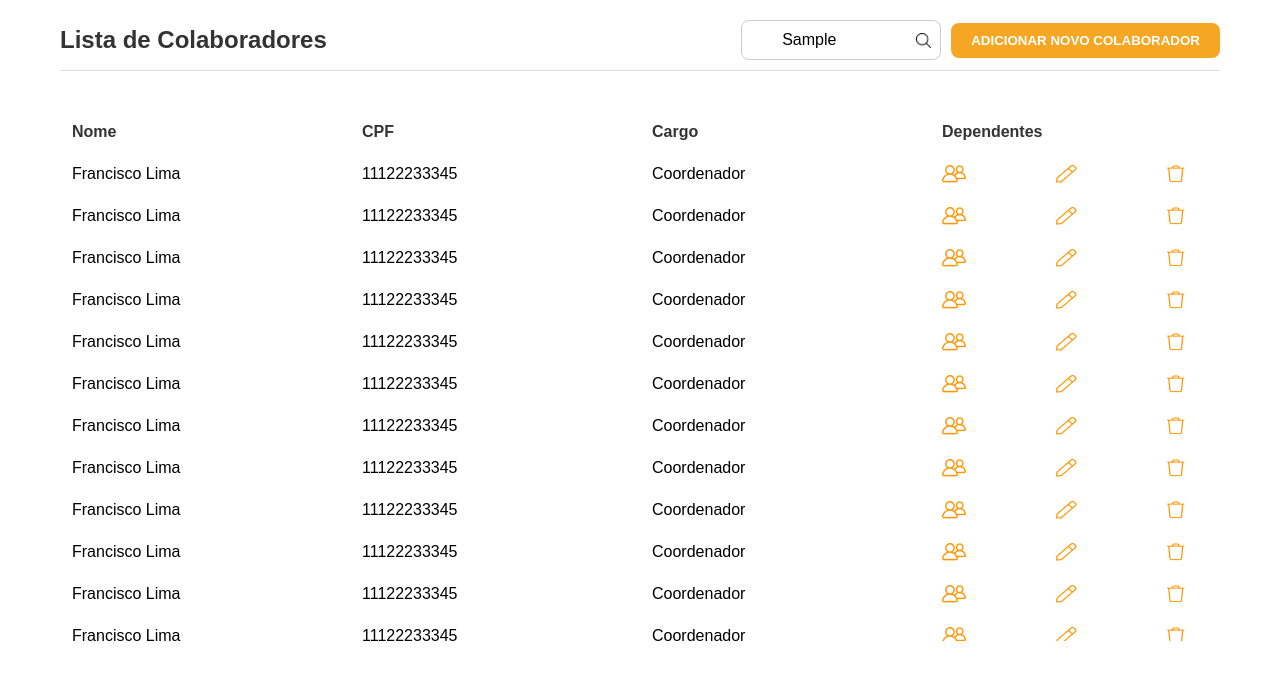
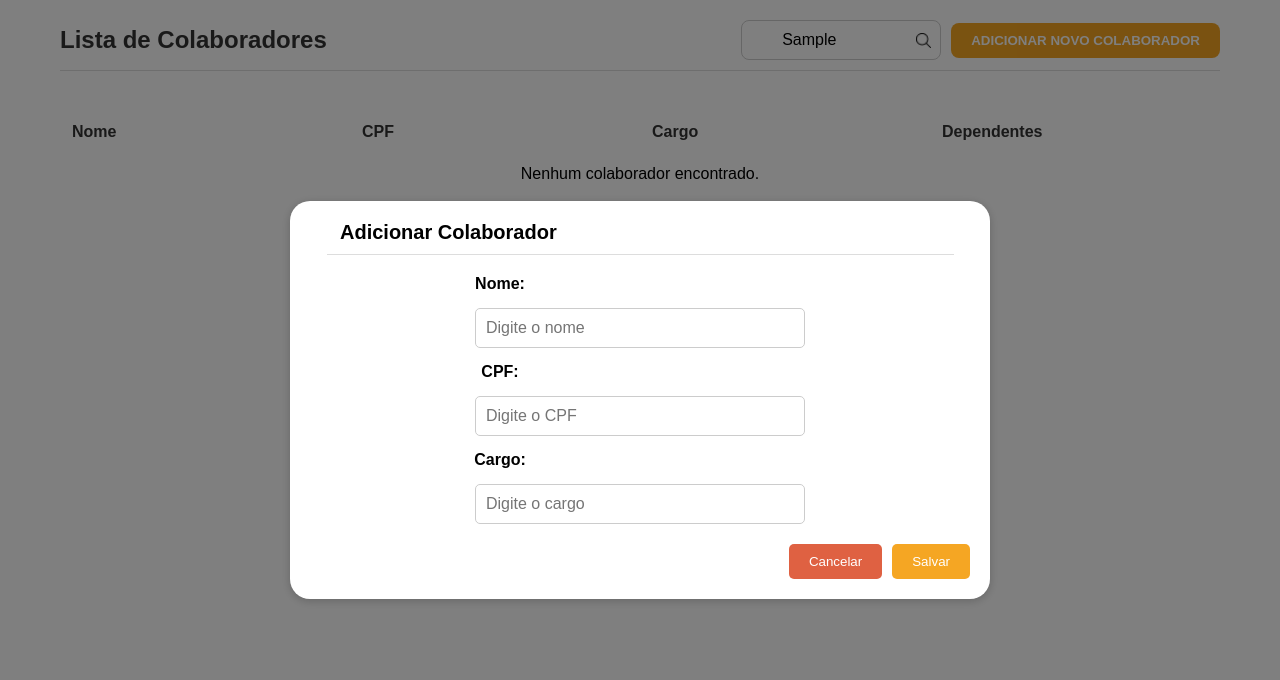
Before and after one commit to Aprendizes-SOMA/id_soma-front-end, a Next.js app in the folder idsoma/: page /listCollaborators in a window 1280 px wide. Both pictures are taken after typing "Sample" into the empty fields and a click on the button "ADICIONAR NOVO COLABORADOR". Shown: the top 680 px of the page. Built offline with nearby package versions, Linux system fonts and the light colour scheme.

Commit message:
Adiciona componente ModalAddCollaborator e estilos correspondentes; define tipos para props do modal e melhora a estilização da lista de colaboradores

```diff
--- a/idsoma/src/app/listCollaborators/page.tsx
+++ b/idsoma/src/app/listCollaborators/page.tsx
@@ -1,6 +1,7 @@
 "use client";
 
 import React, { useState, useEffect } from "react";
+import ModalAddCollaborator from "../../components/ModalAddCollaborator"; // Importa o modal
 import styles from "../../styles/ListCollaborators.module.css";
 
 // Tipo para um colaborador
@@ -12,193 +13,37 @@ interface Collaborator {
 }
 
 export default function ListCollaborators() {
-  const [collaborators, setCollaborators] = useState<Collaborator[]>([]); // Define o estado com um array de colaboradores
+  const [collaborators, setCollaborators] = useState<Collaborator[]>([]); // Lista de colaboradores
+  const [searchTerm, setSearchTerm] = useState<string>(""); // Estado do campo de pesquisa
+  const [isModalOpen, setIsModalOpen] = useState(false); // Controle de visibilidade do modal
+
+  const handleAddCollaborator = (data: { name: string; cpf: string; role: string }) => {
+    const newId = collaborators.length + 1; // Gera um novo ID
+    setCollaborators([...collaborators, { id: newId, ...data }]); // Adiciona o novo colaborador à lista
+    setIsModalOpen(false); // Fecha o modal após adicionar
+  };
 
   // Simulação de dados para a lista de colaboradores
   useEffect(() => {
     setCollaborators([
-      {
-        id: 1,
-        name: "Francisco Lima",
-        cpf: "11122233345",
-        role: "Coordenador",
-      },
-      {
-        id: 2,
-        name: "Francisco Lima",
-        cpf: "11122233345",
-        role: "Coordenador",
-      },
-      {
-        id: 3,
-        name: "Francisco Lima",
-        cpf: "11122233345",
-        role: "Coordenador",
-      },
-      {
-        id: 4,
-        name: "Francisco Lima",
-        cpf: "11122233345",
-        role: "Coordenador",
-      },
-      {
-        id: 5,
-        name: "Francisco Lima",
-        cpf: "11122233345",
-        role: "Coordenador",
-      },
-      {
-        id: 6,
-        name: "Francisco Lima",
-        cpf: "11122233345",
-        role: "Coordenador",
-      },
-      {
-        id: 7,
-        name: "Francisco Lima",
-        cpf: "11122233345",
-        role: "Coordenador",
-      },
-      {
-        id: 8,
-        name: "Francisco Lima",
-        cpf: "11122233345",
-        role: "Coordenador",
-      },
-      {
-        id: 9,
-        name: "Francisco Lima",
-        cpf: "11122233345",
-        role: "Coordenador",
-      },
-      {
-        id: 10,
-        name: "Francisco Lima",
-        cpf: "11122233345",
-        role: "Coordenador",
-      },
-      {
-        id: 11,
-        name: "Francisco Lima",
-        cpf: "11122233345",
-        role: "Coordenador",
-      },
-      {
-        id: 12,
-        name: "Francisco Lima",
-        cpf: "11122233345",
-        role: "Coordenador",
-      },
-      {
-        id: 13,
-        name: "Francisco Lima",
-        cpf: "11122233345",
-        role: "Coordenador",
-      },
-      {
-        id: 14,
-        name: "Francisco Lima",
-        cpf: "11122233345",
-        role: "Coordenador",
-      },
-      {
-        id: 15,
-        name: "Francisco Lima",
-        cpf: "11122233345",
-        role: "Coordenador",
-      },
-      {
-        id: 16,
-        name: "Francisco Lima",
-        cpf: "11122233345",
-        role: "Coordenador",
-      },
-      {
-        id: 17,
-        name: "Francisco Lima",
-        cpf: "11122233345",
-        role: "Coordenador",
-      },
-      {
-        id: 18,
-        name: "Francisco Lima",
-        cpf: "11122233345",
-        role: "Coordenador",
-      },
-      {
-        id: 19,
-        name: "Francisco Lima",
-        cpf: "11122233345",
-        role: "Coordenador",
-      },
-      {
-        id: 20,
-        name: "Francisco Lima",
-        cpf: "11122233345",
-        role: "Coordenador",
-      },
-      {
-        id: 21,
-        name: "Francisco Lima",
-        cpf: "11122233345",
-        role: "Coordenador",
-      },
-      {
-        id: 22,
-        name: "Francisco Lima",
-        cpf: "11122233345",
-        role: "Coordenador",
-      },
-      {
-        id: 23,
-        name: "Francisco Lima",
-        cpf: "11122233345",
-        role: "Coordenador",
-      },
-      {
-        id: 24,
-        name: "Francisco Lima",
-        cpf: "11122233345",
-        role: "Coordenador",
-      },
-      {
-        id: 25,
-        name: "Francisco Lima",
-        cpf: "11122233345",
-        role: "Coordenador",
-      },
-      {
-        id: 26,
-        name: "Francisco Lima",
-        cpf: "11122233345",
-        role: "Coordenador",
-      },
-      {
-        id: 27,
-        name: "Francisco Lima",
-        cpf: "11122233345",
-        role: "Coordenador",
-      },
-      {
-        id: 28,
-        name: "Francisco Lima",
-        cpf: "11122233345",
-        role: "Coordenador",
-      },
-      {
-        id: 29,
-        name: "Francisco Lima",
-        cpf: "11122233345",
-        role: "Coordenador",
-      },
-      {
-        id: 30,
-        name: "Francisco Lima",
-        cpf: "11122233345",
-        role: "Coordenador",
-      },
+      { id: 1, name: "Francisco Lima", cpf: "11122233345", role: "Coordenador" },
+      { id: 2, name: "Maria Silva", cpf: "22233344456", role: "Analista" },
+      { id: 3, name: "João Sousa", cpf: "33344455567", role: "Supervisor" },
+      { id: 4, name: "Ana Costa", cpf: "44455566678", role: "Técnico" },
+      { id: 5, name: "Carlos Almeida", cpf: "55566677789", role: "Gerente" },
+      { id: 6, name: "Beatriz Oliveira", cpf: "66677788899", role: "Engenheira" },
+      { id: 7, name: "Lucas Santos", cpf: "77788899900", role: "Programador" },
+      { id: 8, name: "Gabriel Costa", cpf: "88899900011", role: "Desenvolvedor" },
+      { id: 9, name: "Carla Silva", cpf: "99900011122", role: "Analista" },
+      { id: 10, name: "Patrícia Gomes", cpf: "00011122233", role: "Técnica" },
+      { id: 11, name: "Roberto Almeida", cpf: "11122233344", role: "Supervisor" },
     ]);
   }, []);
+
+  // Filtra colaboradores com base no termo de pesquisa
+  const filteredCollaborators = collaborators.filter((collaborator) =>
+    collaborator.name.toLowerCase().includes(searchTerm.toLowerCase())
+  );
 
   return (
     <div className={styles.container}>
@@ -216,10 +61,17 @@ export default function ListCollaborators() {
               type="text"
               placeholder="Pesquisar"
               className={styles.searchInput}
+              value={searchTerm} // Vincula ao estado de pesquisa
+              onChange={(e) => setSearchTerm(e.target.value)} // Atualiza o estado ao digitar
             />
           </div>
         </div>
-        <button className={styles.addButton}>ADICIONAR NOVO COLABORADOR</button>
+        <button
+          className={styles.addButton}
+          onClick={() => setIsModalOpen(true)} // Abre o modal
+        >
+          ADICIONAR NOVO COLABORADOR
+        </button>
       </div>
 
       {/* Tabela de Colaboradores com Rolagem */}
@@ -234,13 +86,18 @@ export default function ListCollaborators() {
             </tr>
           </thead>
           <tbody>
-            {collaborators.map((collaborator) => (
+            {filteredCollaborators.length > 0 ? (
+              filteredCollaborators.map((collaborator) => (
                 <tr key={collaborator.id}>
                   <td>{collaborator.name}</td>
                   <td>{collaborator.cpf}</td>
                   <td>{collaborator.role}</td>
                   <td className={styles.dependentsActions}>
-                  <img src="/icon-view.png" alt="Ver" className={styles.icon} />
+                    <img
+                      src="/icon-view.png"
+                      alt="Ver"
+                      className={styles.icon}
+                    />
                     <img
                       src="/icon-edit.png"
                       alt="Editar"
@@ -253,10 +110,24 @@ export default function ListCollaborators() {
                     />
                   </td>
                 </tr>
-            ))}
+              ))
+            ) : (
+              <tr>
+                <td colSpan={4} style={{ textAlign: "center" }}>
+                  Nenhum colaborador encontrado.
+                </td>
+              </tr>
+            )}
           </tbody>
         </table>
       </div>
+
+      {/* Modal para Adicionar Colaborador */}
+      <ModalAddCollaborator
+        isOpen={isModalOpen}
+        onClose={() => setIsModalOpen(false)} // Fecha o modal
+        onSave={handleAddCollaborator} // Adiciona o colaborador
+      />
     </div>
   );
 }
--- /dev/null
+++ b/idsoma/src/components/ModalAddCollaborator.tsx
@@ -0,0 +1,79 @@
+"use client";
+
+import React, { useState } from "react";
+import styles from "../styles/components/ModalAdd.module.css";
+
+interface ModalAddCollaboratorProps {
+  isOpen: boolean;
+  onClose: () => void;
+  onSave: (data: { name: string; cpf: string; role: string }) => void;
+}
+
+const ModalAddCollaborator: React.FC<ModalAddCollaboratorProps> = ({
+  isOpen,
+  onClose,
+  onSave,
+}) => {
+  const [formData, setFormData] = useState({ name: "", cpf: "", role: "" });
+
+  const handleChange = (e: React.ChangeEvent<HTMLInputElement>) => {
+    const { name, value } = e.target;
+    setFormData({ ...formData, [name]: value });
+  };
+
+  const handleSubmit = () => {
+    onSave(formData); // Envia os dados para o componente pai
+    setFormData({ name: "", cpf: "", role: "" }); // Reseta o formulário
+    onClose(); // Fecha o modal
+  };
+
+  if (!isOpen) return null;
+
+  return (
+    <div className={styles.modalOverlay}>
+      <div className={styles.modalContent}>
+        <h2 className={styles.modalTitle}>Adicionar Colaborador</h2>
+        <div className={styles.modalLine}></div> {/* Linha abaixo do título */}
+        <form className={styles.form}>
+          <label>Nome:</label>
+          <input
+            type="text"
+            name="name"
+            value={formData.name}
+            onChange={handleChange}
+            className={styles.input}
+            placeholder="Digite o nome"
+          />
+          <label>CPF:</label>
+          <input
+            type="text"
+            name="cpf"
+            value={formData.cpf}
+            onChange={handleChange}
+            className={styles.input}
+            placeholder="Digite o CPF"
+          />
+          <label>Cargo:</label>
+          <input
+            type="text"
+            name="role"
+            value={formData.role}
+            onChange={handleChange}
+            className={styles.input}
+            placeholder="Digite o cargo"
+          />
+        </form>
+        <div className={styles.modalActions}>
+          <button className={styles.cancelButton} onClick={onClose}>
+            Cancelar
+          </button>
+          <button className={styles.saveButton} onClick={handleSubmit}>
+            Salvar
+          </button>
+        </div>
+      </div>
+    </div>
+  );
+};
+
+export default ModalAddCollaborator;
--- a/idsoma/src/styles/ListCollaborators.module.css
+++ b/idsoma/src/styles/ListCollaborators.module.css
@@ -39,6 +39,7 @@
   display: flex;
   align-items: center;
   width: 200px;
+  border-color: #f5a623;
 }
 
 /* Ícone de Pesquisa */
@@ -58,6 +59,11 @@
   border: 1px solid #ccc;
   border-radius: 8px;
   box-sizing: border-box;
+
+}
+.searchInput:focus {
+  outline: none;
+  border-color: #f5a623;
 }
 
 .searchButton img {
@@ -80,7 +86,7 @@
   text-transform: uppercase;
   cursor: pointer;
   transition: background-color 0.3s ease;
-  margin-left: 0; /* Elimina qualquer espaço extra à esquerda */
+  margin-left: 0;
 }
 
 .addButton:hover {
@@ -89,35 +95,36 @@
 
 /* Tabela */
 .tableContainer {
-  max-height: 550px; /* Define a altura máxima da tabela */
-  overflow-y: auto; /* Permite rolagem vertical */
+  max-height: 550px;
+  overflow-y: auto;
 }
 
 .table {
-  width: 100%; /* Faz a tabela ocupar toda a largura do contêiner */
-  border-collapse: collapse; /* Remove o espaço entre as bordas */
-  table-layout: fixed; /* Força a largura fixa para todas as colunas */
+  width: 100%;
+  border-collapse: collapse;
+  table-layout: fixed;
   margin-top: 20px;
 }
 
 .table th,
 .table td {
-  text-align: left; /* Alinhamento do texto */
-  padding: 12px; /* Espaçamento interno */
-  word-wrap: break-word; /* Garante que textos grandes sejam quebrados */
+  text-align: left;
+  padding: 12px;
+  word-wrap: break-word;
 }
 
 .table th {
   font-size: 16px;
   color: #333;
-  position: sticky; /* Cabeçalho fixo ao rolar */
+  position: sticky;
+  background-color: #ffffff;
   top: 0;
-  background-color: white; /* Fundo branco para o cabeçalho */
   z-index: 1;
 }
 
 /* Contêiner dos Ícones */
 .dependentsActions {
   display: flex;
-  gap: 90px; /* Espaço entre os ícones */
+  gap: 90px;
+  cursor: pointer;
 }
--- /dev/null
+++ b/idsoma/src/styles/components/ModalAdd.module.css
@@ -0,0 +1,93 @@
+.modalOverlay {
+    position: fixed;
+    top: 0;
+    left: 0;
+    width: 100vw;
+    height: 100vh;
+    background-color: rgba(0, 0, 0, 0.5);
+    display: flex;
+    justify-content: center;
+    align-items: center;
+    z-index: 1000;
+  }
+
+  .modalContent {
+    background: white;
+    padding: 20px;
+    border-radius: 20px;
+    width: 700px;
+    height: auto;
+    max-width: 95%;
+    box-shadow: 0 2px 10px rgba(0, 0, 0, 0.2);
+    position: relative;
+  }
+
+  .modalTitle {
+    font-size: 20px;
+    font-weight: bold;
+    text-align: flex-start;
+    margin-left: 30px;
+  }
+
+  .modalLine {
+    width: 95%; /* A linha ocupa 90% da largura */
+    height: 1px;
+    background-color: #ddd;
+    margin: 10px auto 20px;
+  }
+
+  .form {
+    display: flex;
+    flex-direction: column;
+    gap: 15px;
+    margin-top: 20px;
+    display: flex;
+    align-items: center;
+
+  }
+
+  .form label {
+    font-size: 16px;
+    font-weight: bold;
+    margin-right:280px;
+  }
+
+  .input {
+    width: 50%;
+    padding: 10px;
+    font-size: 16px;
+    border: 1px solid #ccc;
+    border-radius: 5px;
+    box-sizing: border-box;
+    display: flex;
+    align-items: center;
+  }
+
+  .modalActions {
+    display: flex;
+    justify-content: flex-end;
+    gap: 10px;
+    margin-top: 20px;
+  }
+
+  .cancelButton {
+    background: #df6142;
+    color: white;
+    border: none;
+    padding: 10px 20px;
+    border-radius: 5px;
+    cursor: pointer;
+  }
+
+  .saveButton {
+    background: #f5a623;
+    color: white;
+    border: none;
+    padding: 10px 20px;
+    border-radius: 5px;
+    cursor: pointer;
+  }
+
+  .saveButton:hover {
+    background: #e6951f;
+  }
```
Also changed, not shown: idsoma/src/interfaces/Modal.types.tsx (added, +9 -0 lines). Lines whose indentation alone changed are shown as unchanged.
